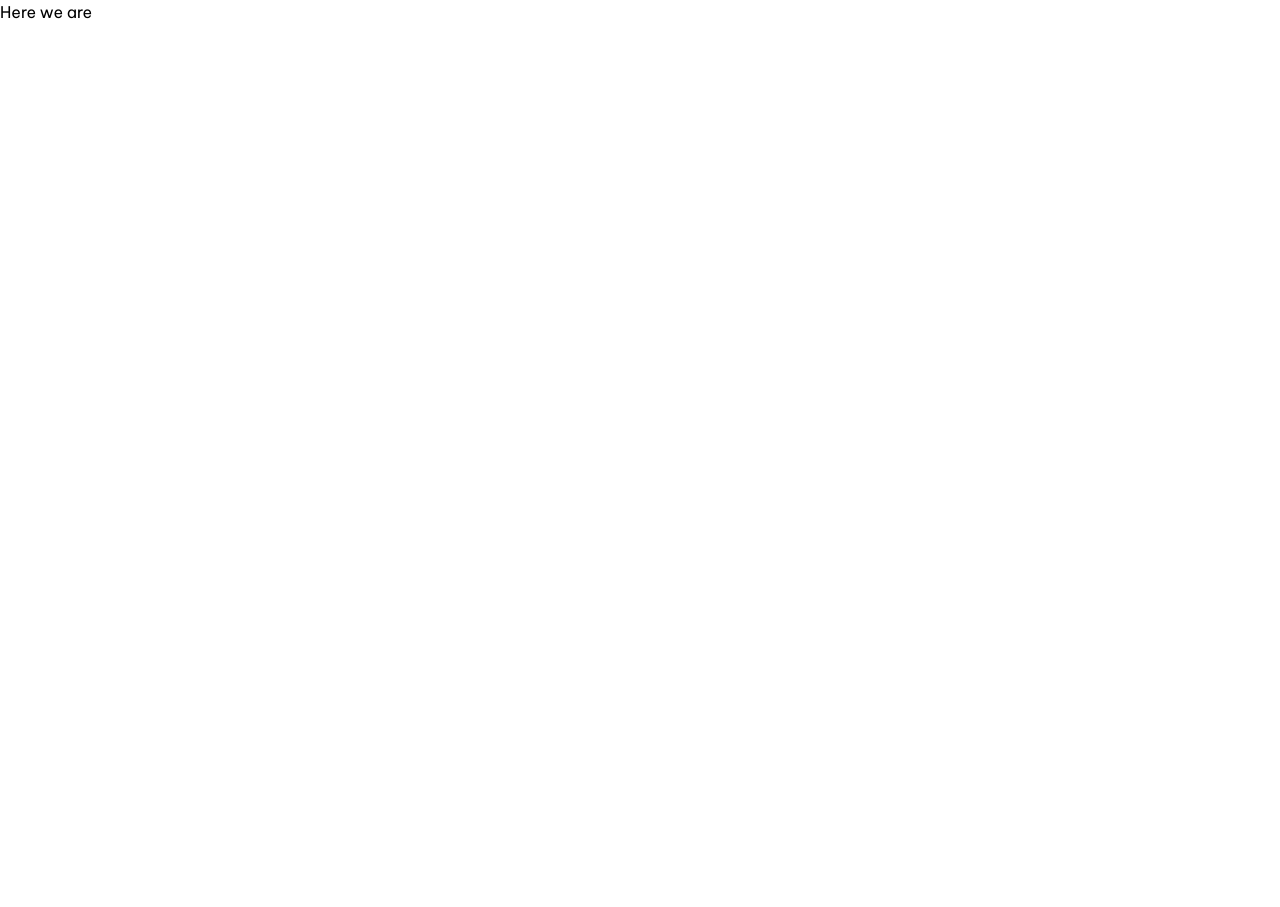
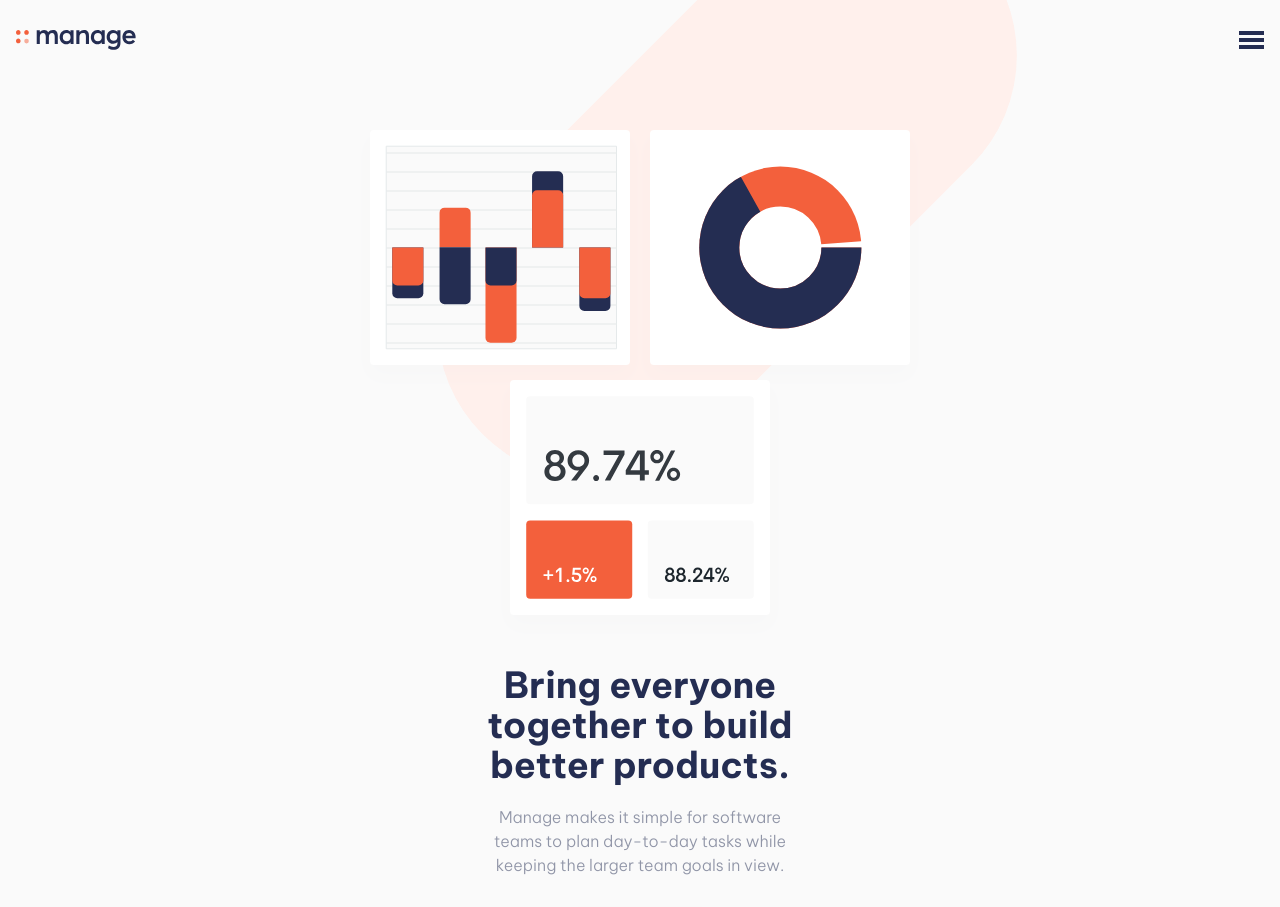
Before and after one commit to khalidesskali/manage-landing-page, a React (Vite) app: page / in a window 1280 px wide. Shown: the top 907 px of the page. Before the commit the page ends 800 px from the top, so only its background shows below. Built offline with nearby package versions, Linux system fonts and the light colour scheme.

Commit message:
add header and hero section

```diff
--- a/src/App.jsx
+++ b/src/App.jsx
@@ -1,7 +1,16 @@
 import React from "react";
+import Header from "./components/Header";
+import Hero from "./components/Hero";
 
 const App = () => {
-  return <div>Here we are</div>;
+  return (
+    <div className="overflow-hidden bg-very-light-gray">
+      <Header />
+      <main>
+        <Hero />
+      </main>
+    </div>
+  );
 };
 
 export default App;
--- /dev/null
+++ b/src/components/Header.jsx
@@ -0,0 +1,44 @@
+import React, { useState } from "react";
+import logo from "../assets/images/logo.svg";
+import menu from "../assets/images/icon-hamburger.svg";
+import close from "../assets/images/icon-close.svg";
+
+const Header = () => {
+  const [isOpen, setIsopen] = useState(false);
+
+  return (
+    <header className="relative h-20 flex">
+      <div className="container mx-auto px-4">
+        {/* Mobile version */}
+        <div className="flex items-center justify-between h-full">
+          <img src={logo} alt="Logo" loading="lazy" width={120} />
+          <button className="z-100" onClick={() => setIsopen(!isOpen)}>
+            {isOpen ? (
+              <img src={close} alt="Close menu icon" loading="lazy" />
+            ) : (
+              <img src={menu} alt="Menu icon" loading="lazy" />
+            )}
+          </button>
+        </div>
+        {isOpen && (
+          <div className="fixed inset-0 bg-black opacity-20 z-100"></div>
+        )}
+        <nav
+          className={`${
+            isOpen ? "flex" : "hidden"
+          } items-center flex-col gap-4 rounded shadow-darkgrayish-blue duration-300
+           transition-all absolute left-1/2 -translate-x-1/2 2 p-10 bg-white
+           starting:opacity-0 starting:translate-y-2.5 z-100 w-[95vw]`}
+        >
+          <a href="#">Pricing</a>
+          <a href="#">Product</a>
+          <a href="#">About Us</a>
+          <a href="#">Carrers</a>
+          <a href="#">Community</a>
+        </nav>
+      </div>
+    </header>
+  );
+};
+
+export default Header;
--- /dev/null
+++ b/src/components/Hero.jsx
@@ -0,0 +1,41 @@
+import React from "react";
+import charts from "../assets/images/illustration-intro.svg";
+import mobilebg from "../assets/images/bg-tablet-pattern.svg";
+
+const Hero = () => {
+  return (
+    <div className="container mx-auto px-4 mt-10">
+      <div className="flex flex-col items-center gap-5">
+        <div className="relative">
+          <img
+            src={charts}
+            alt="illustration intro"
+            className="relative z-20"
+          />
+          <img
+            src={mobilebg}
+            alt="mobile bg"
+            className="absolute left-[15%] -top-[42%] z-10"
+          />
+        </div>
+        <div className="flex items-center text-center gap-5 flex-col">
+          <h1 className="font-bold text-4xl max-w-96 text-primary-dark-blue">
+            Bring everyone together to build better products.
+          </h1>
+          <p className="text-darkgrayish-blue font-light max-w-[320px] mb-3">
+            Manage makes it simple for software teams to plan day-to-day tasks
+            while keeping the larger team goals in view.
+          </p>
+          <button
+            className="block mb-5 py-3 px-10 bg-primary-red text-white rounded-full
+          shadow-primary-red cursor-pointer text-sm shadow-md"
+          >
+            Get Started
+          </button>
+        </div>
+      </div>
+    </div>
+  );
+};
+
+export default Hero;
--- a/src/index.css
+++ b/src/index.css
@@ -15,3 +15,6 @@
 body {
   font-family: "Be Vietnam Pro", sans-serif;
 }
+nav a {
+  @apply font-medium text-primary-dark-blue;
+}
```
Also changed, not shown: 1 other file (tests, documents, lock files or other folders).
